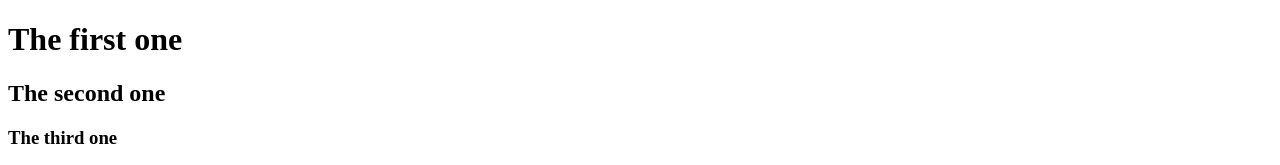
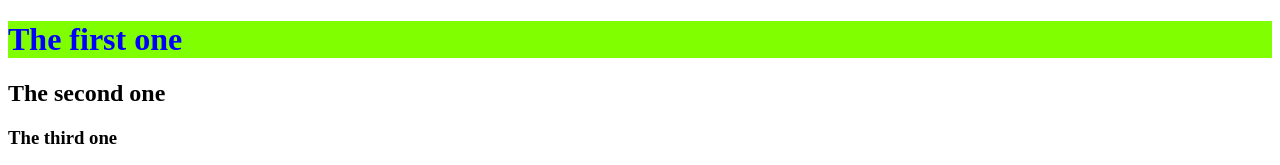
Before and after one commit to tr-akash/second-repo, a plain HTML site: page index.html in a window 1280 px wide. Shown: the top 165 px of the page. Drawn offline with Linux system fonts and the light colour scheme.

Commit message:
heading style added

```diff
--- a/style.css
+++ b/style.css
@@ -3,3 +3,7 @@ p{
     background-color: slategray;
     text-align: justify;
 }
+h1{
+    color: blue;
+    background-color: chartreuse;
+}
```
